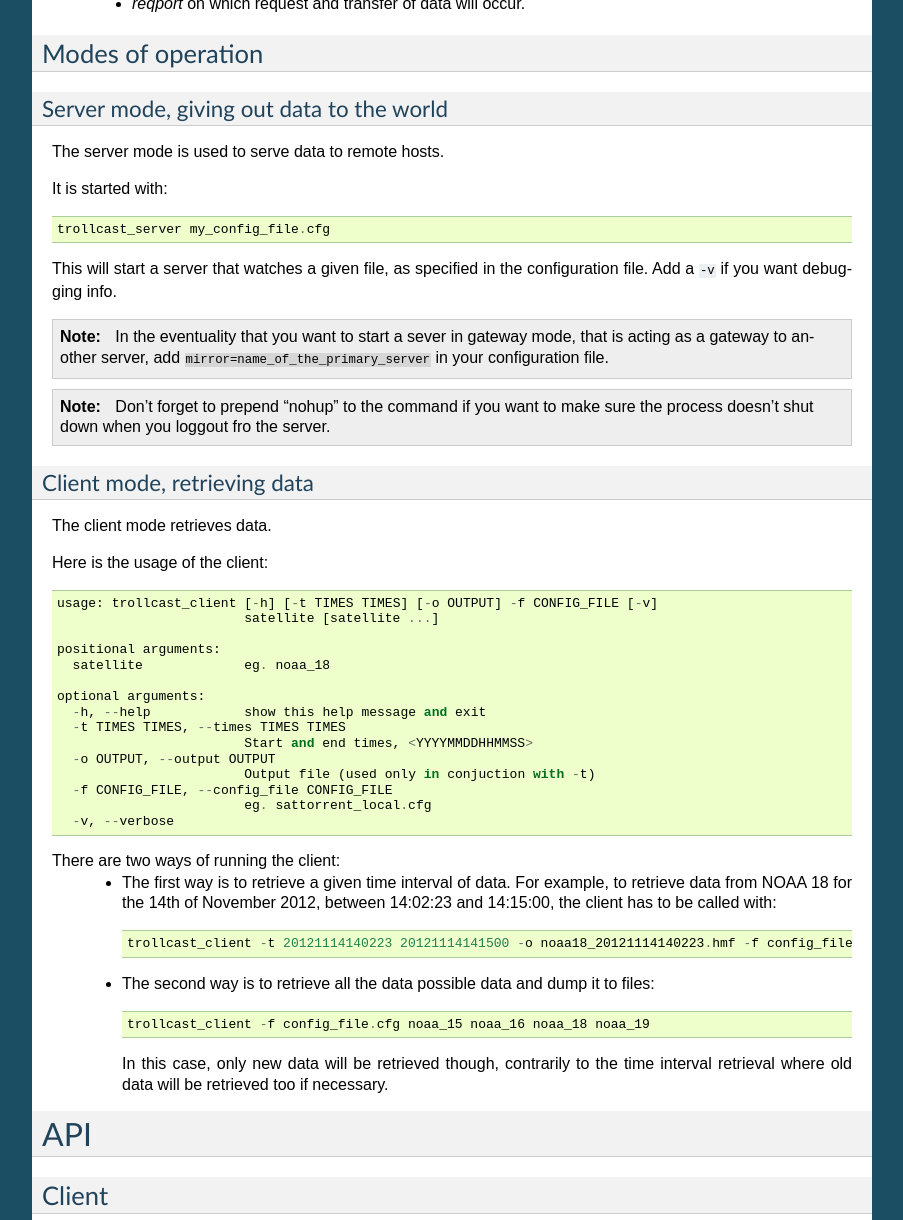
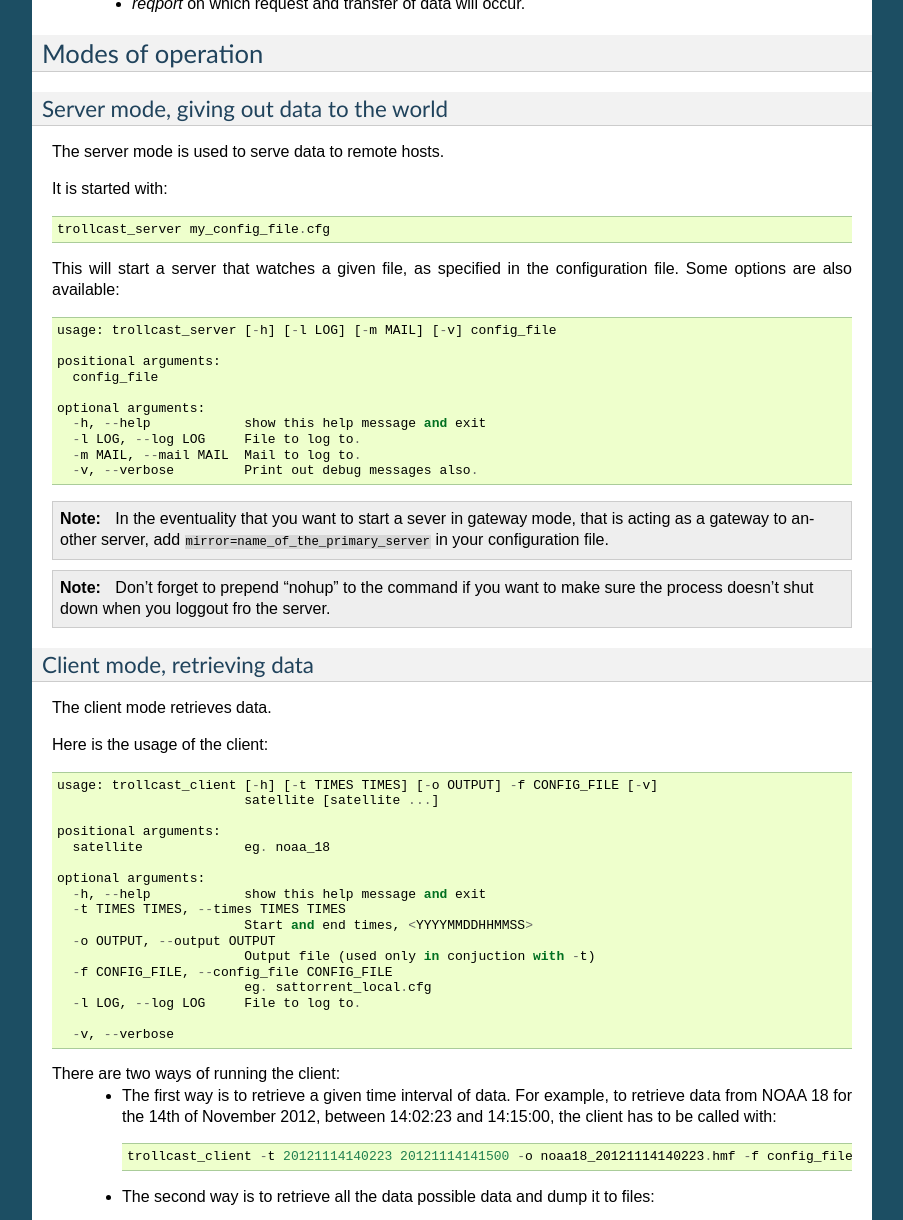
Before and after one commit to pytroll/trollcast, a Sphinx documentation site: the page built from doc/source/index.rst, in a window 1280 px wide and 1400 px high, scrolled down 1611 px, cut to the strip 0-1220 px from the top of the window. Shown: the whole strip, without its empty margins (198-1101 px from the left). Built offline with Sphinx 7.4.7, drawn with Linux system fonts in a browser that asks for light colours.

Commit message:
Update usages.
Signed-off-by: Martin Raspaud <martin.raspaud@smhi.se>

```diff
--- a/doc/source/index.rst
+++ b/doc/source/index.rst
@@ -120,7 +120,21 @@ It is started with::
    trollcast_server my_config_file.cfg
 
 This will start a server that watches a given file, as specified in the
-configuration file. Add a ``-v`` if you want debugging info.
+configuration file. Some options are also available::
+
+
+ usage: trollcast_server [-h] [-l LOG] [-m MAIL] [-v] config_file
+
+ positional arguments:
+   config_file
+
+ optional arguments:
+   -h, --help            show this help message and exit
+   -l LOG, --log LOG     File to log to.
+   -m MAIL, --mail MAIL  Mail to log to.
+   -v, --verbose         Print out debug messages also.
+
+
 
 .. note::
 
@@ -154,6 +168,8 @@ Here is the usage of the client::
                          Output file (used only in conjuction with -t)
    -f CONFIG_FILE, --config_file CONFIG_FILE
                          eg. sattorrent_local.cfg
+   -l LOG, --log LOG     File to log to.
+
    -v, --verbose
 
 There are two ways of running the client:
```
